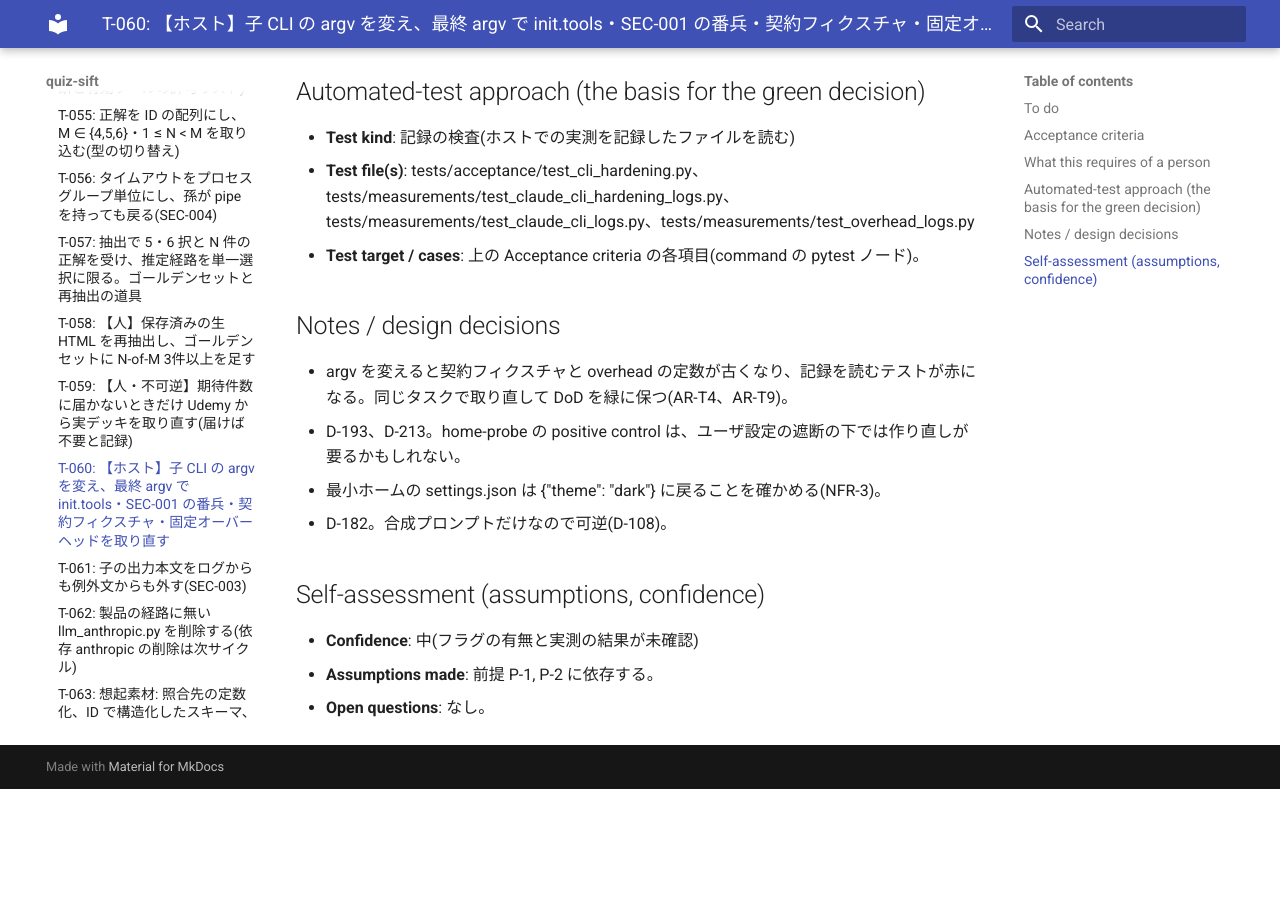
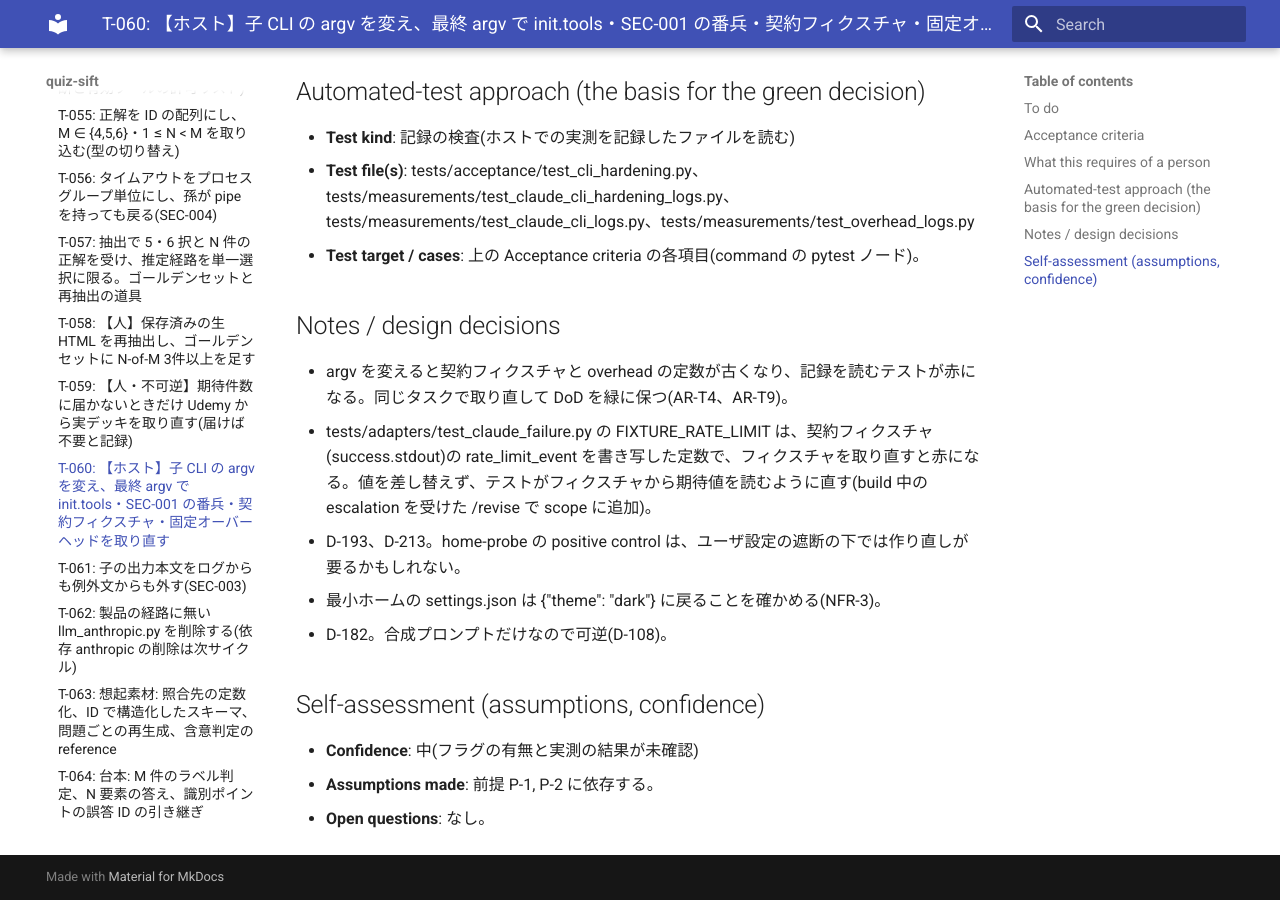
Before and after one commit to komoroko/quiz-sift, an MkDocs documentation site: the page built from docs/tasks/T-060.md, in a window 1280 px wide and 900 px high, scrolled down 2665 px. Built offline with MkDocs 1.6.1 and Material for MkDocs 9.7.7, drawn with Linux system fonts in a browser that asks for light colours; before the commit the page ends 3454 px from its top, so only the background shows below that.

Commit message:
revise: T-060 の scope に tests/adapters/test_claude_failure.py を足す(フィクスチャの書き写しを読み込みに直すため)、T-057 の差し戻し

```diff
--- a/docs/tasks/T-060.md
+++ b/docs/tasks/T-060.md
@@ -51,6 +51,7 @@
 
 ## Notes / design decisions
 - argv を変えると契約フィクスチャと overhead の定数が古くなり、記録を読むテストが赤になる。同じタスクで取り直して DoD を緑に保つ(AR-T4、AR-T9)。
+- tests/adapters/test_claude_failure.py の FIXTURE_RATE_LIMIT は、契約フィクスチャ(success.stdout)の rate_limit_event を書き写した定数で、フィクスチャを取り直すと赤になる。値を差し替えず、テストがフィクスチャから期待値を読むように直す(build 中の escalation を受けた /revise で scope に追加)。
 - D-193、D-213。home-probe の positive control は、ユーザ設定の遮断の下では作り直しが要るかもしれない。
 - 最小ホームの settings.json は {"theme": "dark"} に戻ることを確かめる(NFR-3)。
 - D-182。合成プロンプトだけなので可逆(D-108)。
```
Also changed, not shown: 3 other files.
